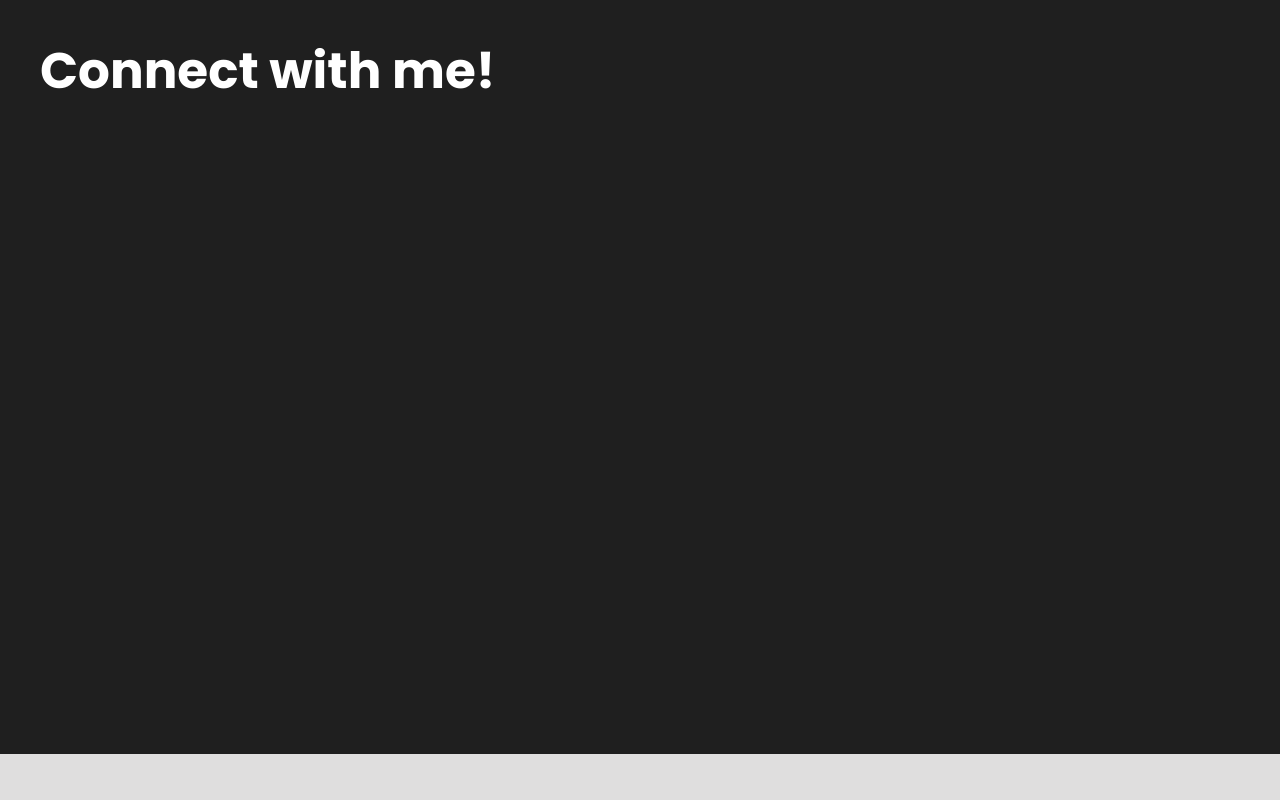
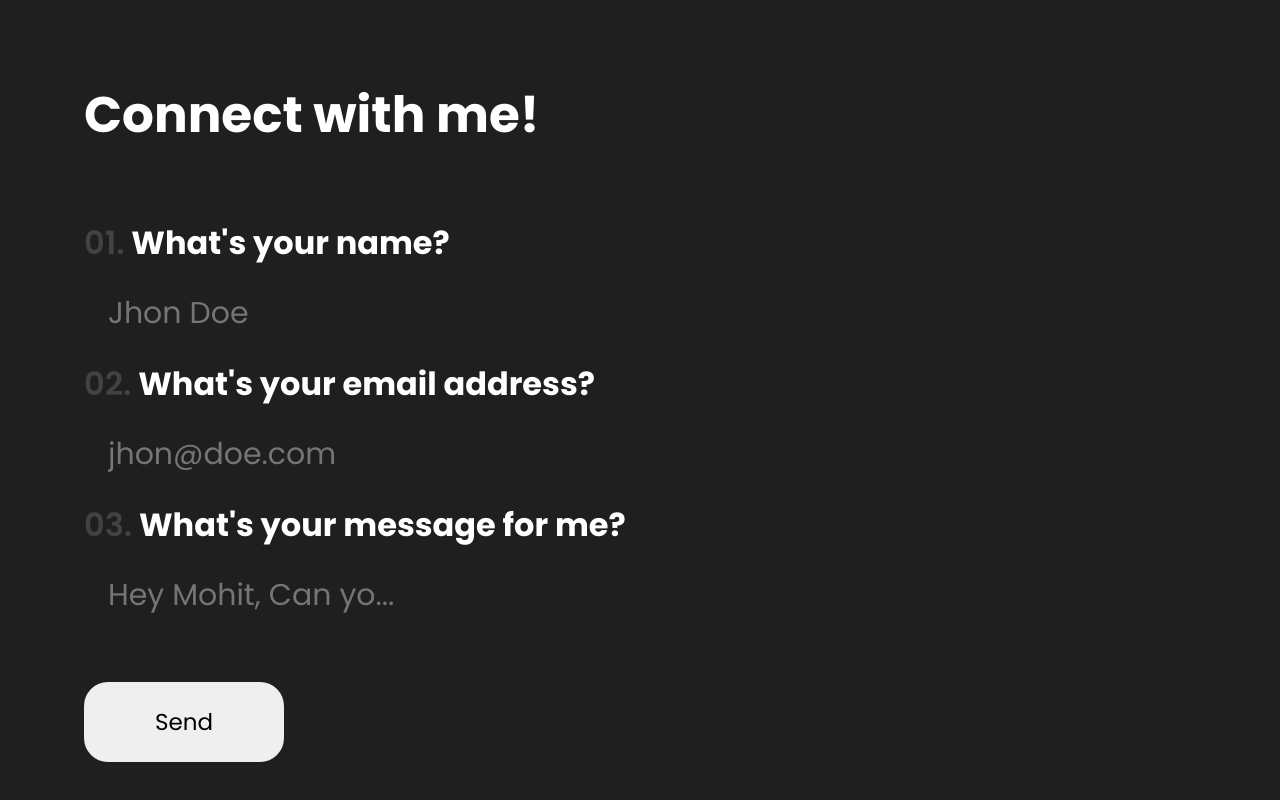
Before and after one commit to MohitTiwariBytes/PersonalPortfolioSite, a React (Vite) app: page / in a window 1280 px wide. Shown: the part 3123-3923 px from the top of the page. Before the commit the page ends 3877 px from the top, so only its background shows below. Built offline with nearby package versions, Linux system fonts and the light colour scheme; a web font is replaced by a local one.

Commit message:
Contact Form

```diff
--- a/src/Components/ContactForm.css
+++ b/src/Components/ContactForm.css
@@ -1,17 +1,112 @@
-*{
+@import url('https://fonts.googleapis.com/css2?family=Source+Code+Pro:ital,wght@0,200..900;1,200..900&display=swap');
+
+* {
     margin: 0;
     padding: 0;
 }
 
-html, body, #root{
+
+
+html,
+body,
+#root {
     height: 100%;
     width: 100%;
 }
 
-.main-contact-form{
-    height: 100vh;
+.main-contact-form {
+    height: 100%;
     width: 100%;
     background: rgb(31, 31, 31);
     position: sticky;
     bottom: 0;
+    padding: 44px;
 }
+
+.form{
+    margin-top: 66px;
+    margin-left: 40px;
+    width: 100%;
+    display: flex;
+    gap: 50px;
+}
+
+.name{
+    width: 100%;
+    display: flex;
+    justify-content: start;
+    flex-direction: column;
+}
+
+.name h1{
+    color: white;
+
+}
+
+.email{
+    width: 100%;
+    display: flex;
+    flex-direction: column;
+}
+
+.email h1{
+    color: white;
+}
+
+.message{
+    width: 100%;
+    display: flex;
+    flex-direction: column;
+}
+
+.message h1{
+    color: white
+}
+input{
+    border: none;
+    background-color: transparent;
+    padding: 24px;
+    color: white;
+    font-size: 30px;
+}
+
+textarea:focus, input:focus{
+    outline: none;
+}
+
+.button button{
+    padding: 23px;
+    margin-top: 40px;
+    border-radius: 24px;
+    border: none;
+    width: 200px;
+    font-size: 23px;
+    cursor: pointer;
+}
+
+@media (max-width: 703px){
+    .form{
+        flex-direction: column;
+    }
+
+    .form{
+        width: 100%;
+        display: flex;
+        flex-direction: column;
+        align-items: center;
+        margin-left: 0px;
+        margin-top: 50px;
+    }
+
+    .name h1, .email h1, .message h1{
+        font-size: 20px;
+    }
+
+    .inputs{
+        width: 100%;
+        display: flex;
+        flex-direction: column;
+        align-items: center;
+    }
+
+}
--- a/src/Components/ContactForm.jsx
+++ b/src/Components/ContactForm.jsx
@@ -1,5 +1,6 @@
 import React, { useState } from "react";
-import "./ContactForm.css"
+import "./ContactForm.css";
+import Button from "../Components/AnimatedButton"
 
 const ContactForm = () => {
     const [name, setName] = useState("");
@@ -15,7 +16,27 @@ const ContactForm = () => {
         <div className="main-contact-form">
             <div className="contact-form">
                 <div className="topText">
-                <h1 style={{color: 'white', textDecoration: "none", fontSize: '50px', marginTop: "80px"}}>Connect with me!</h1>
+                    <h1 style={{ color: 'white', textDecoration: "none", fontSize: '50px', marginTop: "80px" }}>Connect with me!</h1>
+                </div>
+
+                <div className="form">
+                    <div className="inputs">
+                        <div className="name">
+                            <h1> <z>01.</z> What's your name?</h1>
+                            <input type="text" placeholder="Jhon Doe" />
+                        </div>
+                        <div className="email">
+                            <h1> <z>02.</z> What's your email address?</h1>
+                            <input type="text" placeholder="jhon@doe.com" />
+                        </div>
+                        <div className="message">
+                            <h1> <z>03.</z> What's your message for me?</h1>
+                            <input type="text" placeholder="Hey Mohit, Can yo..." />
+                        </div>
+                        <div className="button">
+                            <button>Send</button>
+                        </div>
+                    </div>
                 </div>
             </div>
         </div>
--- a/src/Components/Navbar.css
+++ b/src/Components/Navbar.css
@@ -84,7 +84,7 @@ body {
   align-items: center;
   flex-direction: column;
   gap: 5px;
-  position: fixed;
+  position: fixed ;
   top: 40px;
   right: 30px;
   z-index: 100;
--- a/src/Pages/Home.jsx
+++ b/src/Pages/Home.jsx
@@ -11,16 +11,17 @@ import SmoothScroll from '../Components/SmoothScroll';
 
 const HomePage = () => {
   return (
+
+    <div className="home-page-main">
+    <Navbar></Navbar>
     <SmoothScroll>
-      <div className="home-page-main">
-        <Navbar />
         <FirstSection id="first-section" />
         <SecondSection id="second-section" />
         <ThirdSection id="third-section" />
         <FourthSection id="fourth-section" />
         <ContactForm id="contact-form" />
-      </div>
     </SmoothScroll>
+    </div>
   );
 };
 
--- a/src/Pages/home.css
+++ b/src/Pages/home.css
@@ -0,0 +1,4 @@
+.home-page-main{
+    height: 0px;
+    width: 100%;
+}
```
Lines whose indentation alone changed are shown as unchanged.
